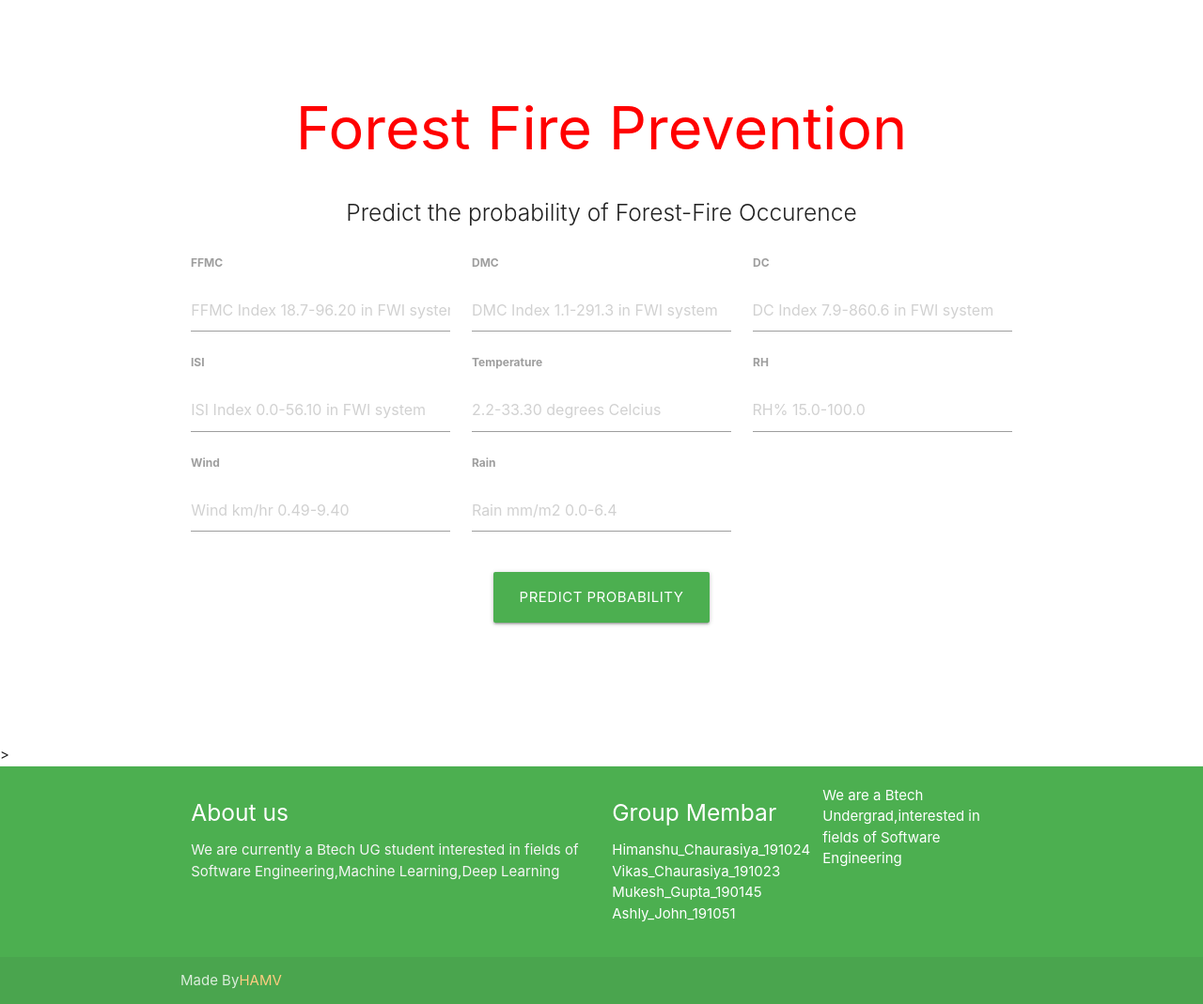
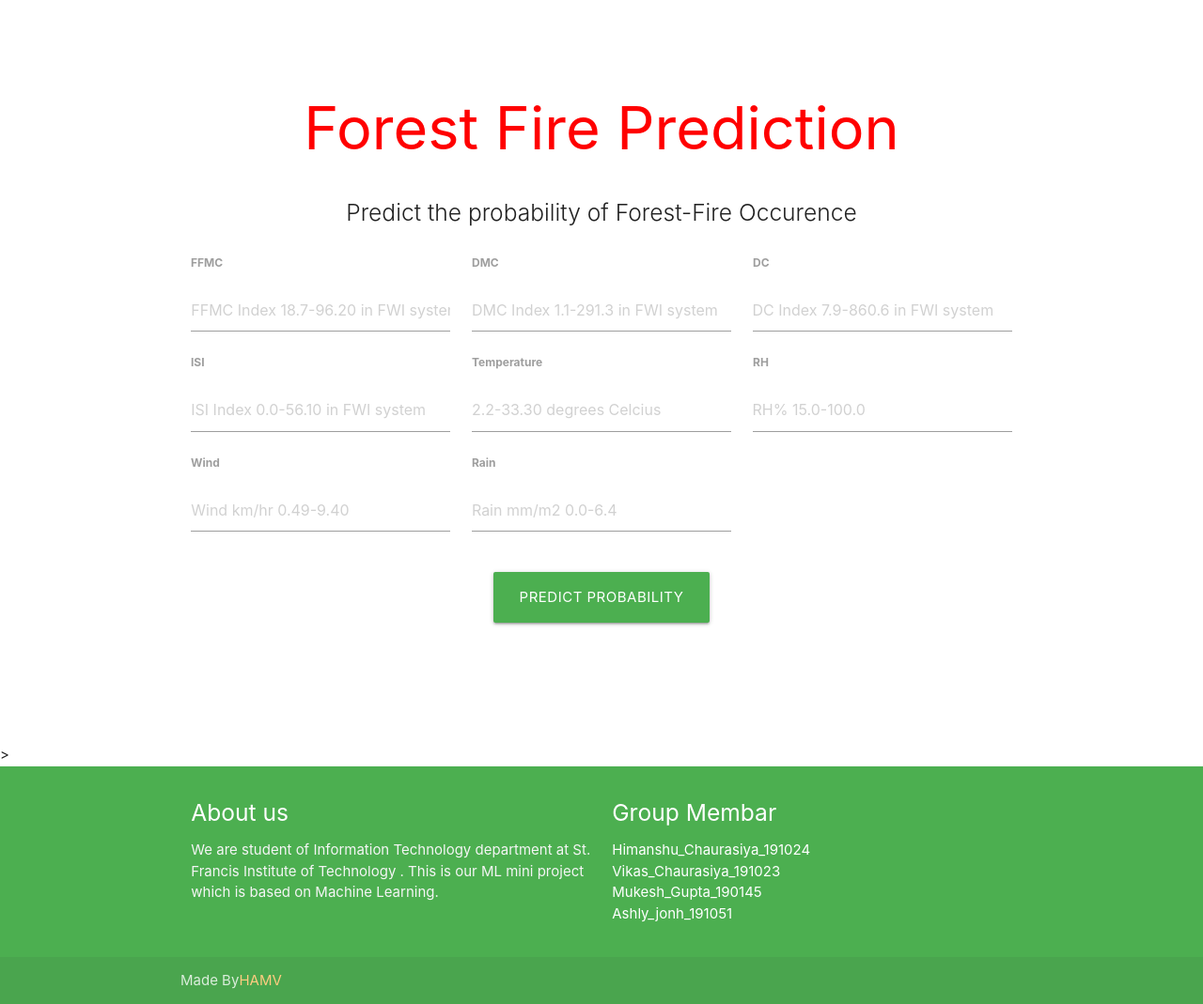
Before and after one commit to ADJ46/MLminiprj_Forest_fire_prediction_system, a Flask app: page / in a window 1280 px wide. Shown: the whole page at 94% size. Run offline with Flask 2, Linux system fonts and the light colour scheme; parts of the project's set-up code (start-up, migrations or seed data) failed here and were passed over; some libraries are stand-ins or nearby versions.

Commit message:
Update index.html

```diff
--- a/Forest-Fire-Prediction/templates/index.html
+++ b/Forest-Fire-Prediction/templates/index.html
@@ -15,7 +15,7 @@
   <div class="section no-pad-bot" id="index-banner">
     <div class="container">
       <br><br>
-      <h1 class="header center  Red">Forest Fire Prevention</h1>
+      <h1 class="header center  Red">Forest Fire Prediction</h1>
       <div class="row center">
         <h5 class="header col s12 light">Predict the probability of Forest-Fire Occurence
         <br>
@@ -90,7 +90,7 @@
       <div class="row">
         <div class="col l6 s12">
           <h5 class="white-text">About us</h5>
-          <p class="grey-text text-lighten-4">We are currently a Btech UG student interested in fields of Software Engineering,Machine Learning,Deep Learning</p>
+          <p class="grey-text text-lighten-4">We are student of Information Technology department at St. Francis Institute of Technology . This is our ML mini project which is based on Machine Learning.</p>
 
 
         </div>
@@ -100,15 +100,15 @@
             <li><a class="white-text">Himanshu_Chaurasiya_191024</a></li>
             <li><a class="white-text" >Vikas_Chaurasiya_191023</a></li>
             <li><a class="white-text" >Mukesh_Gupta_190145</a></li>
-            <li><a class="white-text" >Ashly_John_191051</a></li>
+            <li><a class="white-text" >Ashly_jonh_191051</a></li>
           </ul>
         </div>
-        <div class="col l3 s12"> We are a Btech Undergrad,interested in fields of Software Engineering </div>
+        <div class="col l3 s12"></div>
       </div>
     </div>
     <div class="footer-copyright">
-      <div class="container">
-      Made By<a class="orange-text text-lighten-3" href="http://materializecss.com">HAMV</a>
+      <div class="container text-center">
+                  Made By<a class="orange-text text-lighten-3">HAMV</a>
       </div>
     </div>
   </footer>
```
